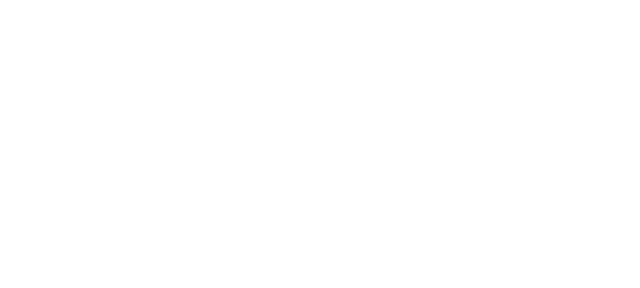
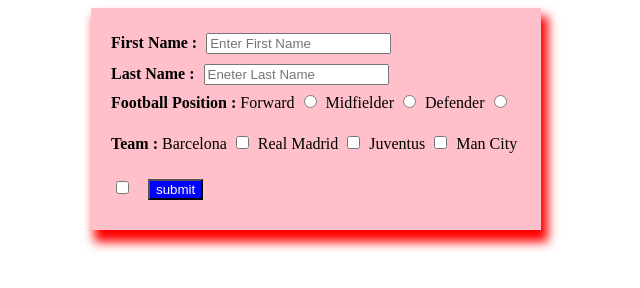
Before and after one commit to KingPr0f/New2-, a plain HTML site: page index.html in a window 1280 px wide. Shown: the whole page, without its empty margins (324-964 px from the left). Drawn offline with Linux system fonts and the light colour scheme.

Commit message:
football team

```diff
--- a/app.js
+++ b/app.js
@@ -1,12 +1,20 @@
-function averageNum(numarray) {
-    if (!Array.isArray || numarray.length === 0) {
-        return 0;
+function submitValue () {
+
+    let first = document.querySelector(".fname").value;
+    let last = document.querySelector(".lname").value;
+    let res = document.getElementById ("result");
+      let mySkills = document.getElementsByName("Team");
+
+      let selected = [];
+      for (let i=0; i < mySkills.length; i++){
+        if(mySkills[i].checked){
+          selected.push(mySkills[i].value);
+        }
+      }
+
+     if(first.length===0) {
+       alert ("First Name is not Entered");
+     }
+
+     res.innerHTML = `Hello I am ${first} ${last}<br> My Team is : ${selected}<br> Thank You`;
     }
-    const sum = numarray.reduce((acc,num) => acc + num, 0);
-    const average = sum / numarray.length;
-    return average;
-}
-
-const numberArray = [22,33,44,55,77];
-const result = averageNum(numberArray);
-console.log('Average is ', result);
--- a/index.html
+++ b/index.html
@@ -5,8 +5,41 @@
   <meta http-equiv="X-UA-Compatible" content="IE=edge" />
   <meta name="viewport" content="width=device-width, initial-scale=1.0" />
   <title>01. Js base</title>
+  <link href='style.css' rel='stylesheet'>
 </head>
 <body>
+  <form class = page>
+    <div>
+ <label> <b> First Name : </b> </label>
+<input type ="text" class = "fname" placeholder = "Enter First Name" required />
+</div>
+
+<label> <b> Last Name : </b> </label>
+<input type ="text" class= "lname" placeholder = "Eneter Last Name" required />
+
+<div>
+<label> <b> Football Position : </b> </label>
+<label>  Forward  </label>
+<input type="radio" id="Forward" name="Football Position" value="Forward">
+<label>  Midfielder </label>
+<input type="radio" id="Midfielder" name="Football Position" value="Midfielder">
+<label>  Defender </label>
+<input type="radio" id="Defender" name="Football Position" value="Defender"><br><br>
+</div>
+
+<label> <b> Team : </b> </label>
+<label>  Barcelona  </label>
+<input type="Checkbox" name="Team" value="Barcelona">
+<label>  Real Madrid  </label>
+<input type="Checkbox" name="Team" value="Real Madrid">
+<label> Juventus  </label>
+<input type="CHeckbox" name="Team" value="Juventus">
+ <label> Man City </label>
+<input type="CHeckbox" name="Team" value="Man City">
+    <button type = "button" value= "submit" class="btn" onclick = "submitValue()"> submit </button>
+
+    <div id="result"> </div>
+  </form>
   <script src="app.js"></script>
-</body>
+  </body>
 </html>
--- /dev/null
+++ b/style.css
@@ -0,0 +1,32 @@
+
+*{
+    box-sizing: border-box;
+}
+
+body{
+    display:flex;
+      justify-content: center;
+    align-items: center;
+}
+
+.page{
+  width: 450px;
+  margin: 0px, auto;
+  background-color: pink;
+  padding: 20px;
+  box-shadow : 5px 10px 10px 2px red;
+}
+input{
+  margin: 5px;
+}
+button{
+  margin: 10px;
+  margin-top: 25px;
+  background-color : blue;
+  cursor: pointer;
+  color:white;
+}
+.btn:hover {opacity : 0.75}
+.gen{
+  margin: 0px;
+}
```
